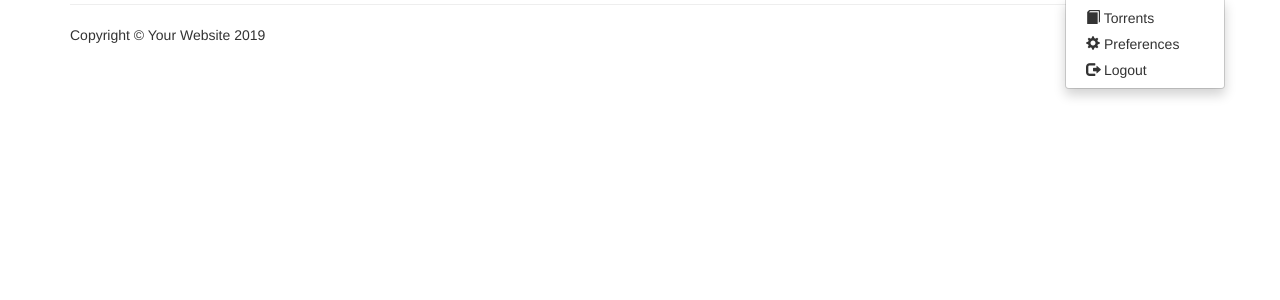
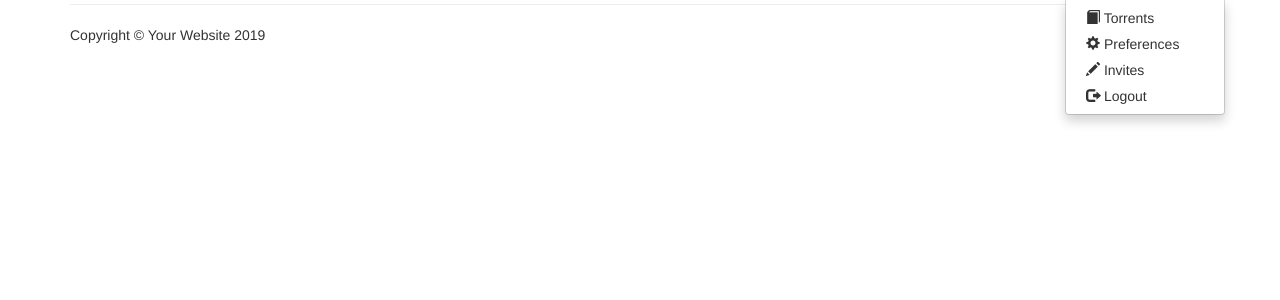
Before and after one commit to KevinJDurant/OpenTorrentSite, a PHP site: page /index.php in a window 1280 px wide, after a click that opens the changed part. Shown: the part 51-351 px from the top of the page. Run offline with PHP 8.4, Linux system fonts and the light colour scheme; the visitor is signed in with stand-in values (Sample User, id 1); data that the repository does not hold is empty.

Commit message:
Update index.php
Invite link fix

```diff
--- a/index.php
+++ b/index.php
@@ -95,6 +95,9 @@
                                     </li>
                                     <li>
                                         <a href="en/view/preferences.php"><span class="glyphicon glyphicon-cog"></span> Preferences</a>
+                                    </li>
+                                    <li>
+                                        <a href="en/view/invitations.php"><span class="glyphicon glyphicon-pencil"></span> Invites</a>
                                     </li>
                                     <li>
                                         <a href="/en/account/logout.php"><span class="glyphicon glyphicon-log-out"></span> Logout</a>
```
